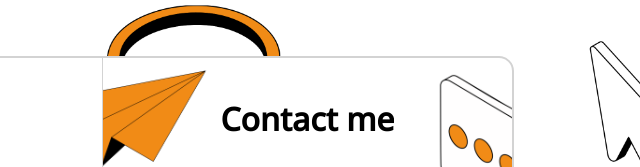
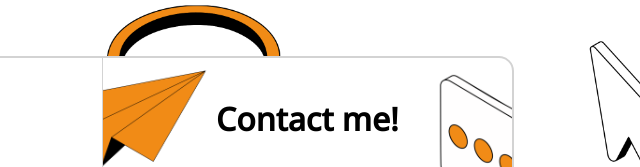
Before and after one commit to Stefan0712/Portfolio, a plain HTML site: page index.html in a window 1280 px wide. Shown: the part 2981-3148 px from the top of the page, 640-1280 px from the left. Drawn offline with nearby package versions, Linux system fonts and the light colour scheme.

Commit message:
Initial commit

```diff
--- a/index.html
+++ b/index.html
@@ -478,7 +478,7 @@
                 </div>
 
                 <div class="contact-form">
-                    <h1>Contact me</h1>
+                    <h1>Contact me!</h1>
                     <form action="">
                         <div class="form-section">
                             <label for="full-name">Full Name</label>
```
